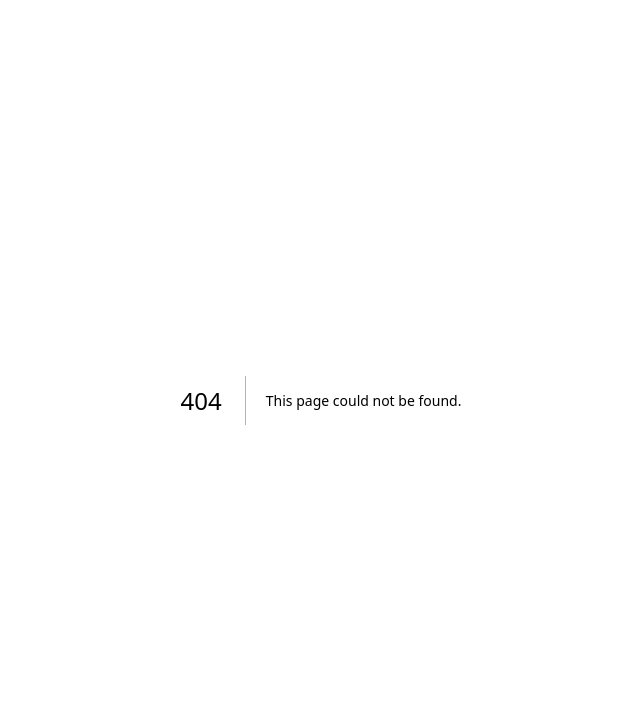
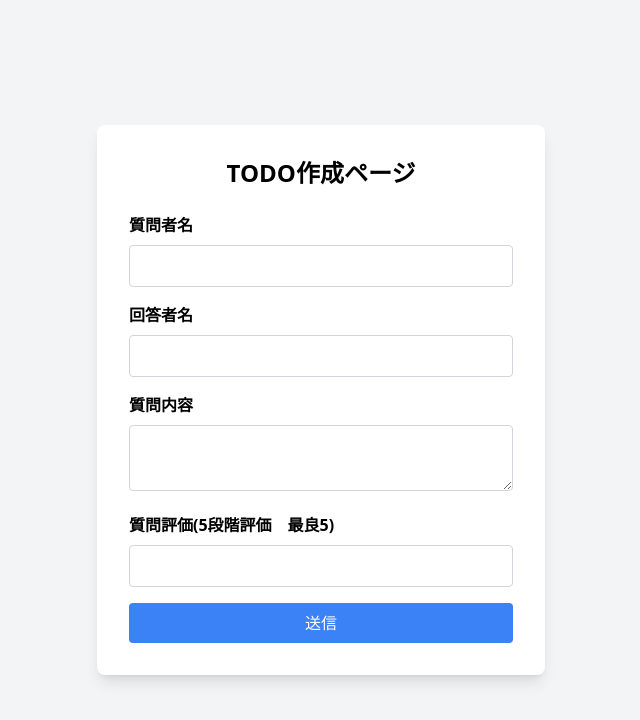
Before and after one commit to gray-1to/biprogy-hackathon-2024-fornt, a Next.js app: page /qa_archive/new in a window 1280 px wide. Before the commit this address had no page. Shown: the top 720 px of the page, without its empty margins (319-959 px from the left). Built offline with nearby package versions, Linux system fonts and the light colour scheme.

Commit message:
make qa_archive list/new

```diff
--- /dev/null
+++ b/src/pages/api/qa_archive/get.ts
@@ -0,0 +1,27 @@
+import type { NextApiRequest, NextApiResponse } from "next";
+
+type Data = {
+  questionier: {value: string},
+  answerer: {value: string},
+  question: {value: string},
+  evaluation: {value: number}
+};
+
+type Records = {
+  records: Array<Data>
+}
+
+export default function handler(
+  req: NextApiRequest,
+  res: NextApiResponse<Records>,
+) {
+  res.status(200).json({
+    "records":[{'questionier': {'value': 'Alice'},
+                'answerer': {'value': 'Bob'},
+                'question': {'value': 'how to build demo'},
+                'evaluation': {'value': 4}},
+                {'questionier': {'value': 'Danny'},
+                'answerer': {'value': 'Ema'},
+                'question': {'value': 'how to refactor'},
+                'evaluation': {'value': 2}},]});
+}
--- a/src/pages/api/todo/list.ts
+++ b/src/pages/api/todo/list.ts
@@ -1,12 +1,14 @@
 import type { NextApiRequest, NextApiResponse } from "next";
 
 type Data = {
-  name: string;
+  'worker': string,
+  'task': string,
+  'time': number
 };
 
 export default function handler(
   req: NextApiRequest,
-  res: NextApiResponse<Data>,
+  res: NextApiResponse<Array<Data>>,
 ) {
   res.status(200).json(
     [{'worker': 'Bill',
@@ -15,8 +17,4 @@ export default function handler(
     {'worker': 'Bob',
     'task': 'make presentation',
     'time': 60},]);
-// res.status(200).json(
-//     {'worker': 'Bill',
-//     'task': 'create demo',
-//     'time': 40});
 }
--- /dev/null
+++ b/src/pages/qa_archive/index.tsx
@@ -0,0 +1,27 @@
+import Head from 'next/head';
+
+const AboutPage = () => {
+  return (
+    <>
+      <Head>
+        <meta
+          property="og:title"
+          content="LAWBO X-Legal協会・00AI社共同開発 AIを活用した弁護士コミュニティサイト"
+        />
+        <meta
+          property="og:description"
+          content='AIを活用した弁護士コミュニティサイト 弁護士で作り上げる"弁護士の、弁護士による、弁護士のための"コミュニティ。'
+        />
+        {/* <meta name="robots" content="noindex,follow" /> */}
+        <title>LAWBO X-Legal協会・00AI社共同開発 AIを活用した弁護士コミュニティサイト</title>
+        <meta
+          name="description"
+          content='AIを活用した弁護士コミュニティサイト 弁護士で作り上げる"弁護士の、弁護士による、弁護士のための"コミュニティ。'
+        />
+      </Head>
+      <p>Avout</p>
+    </>
+  );
+};
+
+export default AboutPage;
--- /dev/null
+++ b/src/pages/qa_archive/list/index.tsx
@@ -0,0 +1,40 @@
+import type { InferGetServerSidePropsType, GetServerSideProps } from 'next'
+
+export const getServerSideProps = (async () => {
+    // TODO: set backend url
+    const API_URL = 'http://localhost:3000/api/qa_archive/get'
+    // const API_URL = 'http://127.0.0.1:3001/todo/get'
+    const res = await fetch(API_URL)
+    const repo = await res.json()
+    console.log(repo)
+
+    return { props: { repo } }
+  })
+
+
+export default function Home({repo}) {
+    return (
+        <table>
+            <thead>
+                <tr>
+                    <th>質問者</th>
+                    <th>回答者</th>
+                    <th>質問内容</th>
+                    <th>質問評価</th>
+                </tr>
+            </thead>
+            <tbody>
+                {repo.records.map((data) => {
+                    return (
+                        <tr>
+                            <th>{data.questionier.value}</th>
+                            <th>{data.answerer.value}</th>
+                            <th>{data.question.value}</th>
+                            <th>{data.evaluation.value}</th>
+                        </tr>
+                    )
+                })}
+            </tbody>
+        </table>
+    );
+}
--- /dev/null
+++ b/src/pages/qa_archive/new/index.tsx
@@ -0,0 +1,136 @@
+import Head from 'next/head';
+import { SubmitHandler, useForm } from 'react-hook-form';
+import React, { useState } from 'react';
+import FlashMessage from '@/hock/FlashMessage';
+
+type QAArchiveCreateParams = {
+  questionier: string,
+  answerer: string,
+  question: string,
+  evaluation: number
+};
+
+const QAArchiveNewPage = () => {
+  const [flashMessage, setFlashMessage] = useState<{
+    message: string;
+    type: 'success' | 'error';
+  } | null>(null);
+  const {
+    register,
+    handleSubmit,
+    formState: { errors },
+  } = useForm<QAArchiveCreateParams>();
+
+  const onSubmit: SubmitHandler<QAArchiveCreateParams> = async (data) => {
+    try {
+      console.log(JSON.stringify(data))
+      const response = await fetch('http://127.0.0.1:3001/qa_archive/post', {
+        method: 'POST',
+        body: JSON.stringify(data),
+        headers: {
+          'Content-Type': 'application/json',
+        },
+      });
+
+      if (!response.ok) {
+        throw new Error(`HTTP error! status: ${response.status}`);
+      }
+
+      const result = await response.json();
+      console.log(result);
+
+      setFlashMessage({ message: '編集内容の保存に成功しました', type: 'success' });
+    } catch (error) {
+      console.error('Error:', error);
+      setFlashMessage({ message: '保存中にエラーが発生しました', type: 'error' });
+    }
+  };
+
+  return (
+    <>
+      <Head>
+        <title>QAアーカイブ作成ページ</title>
+      </Head>
+
+      {flashMessage && (
+        <FlashMessage
+          message={flashMessage.message}
+          type={flashMessage.type}
+          onClose={() => setFlashMessage(null)}
+        />
+      )}
+      <div className="min-h-screen flex items-center justify-center bg-gray-100">
+        <div className="bg-white p-8 rounded-lg shadow-lg w-full max-w-md">
+          <h2 className="text-2xl font-bold mb-6 text-center">TODO作成ページ</h2>
+          <form onSubmit={handleSubmit(onSubmit)} className="space-y-4">
+            <div>
+              <label htmlFor="questionier" className="block font-semibold text-base mb-2">
+                質問者名
+              </label>
+              <input
+                id="questionier"
+                {...register('questionier', {
+                  required: '入力してください',
+                })}
+                className="border border-gray-300 rounded w-full py-2 px-3 focus:outline-none focus:ring-2 focus:ring-blue-500"
+              />
+              {errors.questionier && (
+                <span className="text-red-500 text-sm">{errors.questionier.message}</span>
+              )}
+            </div>
+            <div>
+              <label htmlFor="answerer" className="block font-semibold text-base mb-2">
+                回答者名
+              </label>
+              <input
+                id="answerer"
+                {...register('answerer', {
+                  required: '入力してください',
+                })}
+                className="border border-gray-300 rounded w-full py-2 px-3 focus:outline-none focus:ring-2 focus:ring-blue-500"
+              />
+              {errors.answerer && (
+                <span className="text-red-500 text-sm">{errors.answerer.message}</span>
+              )}
+            </div>
+            <div>
+              <label htmlFor="question" className="block font-semibold text-base mb-2">
+                質問内容
+              </label>
+              <textarea
+                id="question"
+                {...register('question', {
+                  required: '入力してください',
+                })}
+                className="border border-gray-300 rounded w-full py-2 px-3 focus:outline-none focus:ring-2 focus:ring-blue-500"
+              />
+              {errors.question && <span className="text-red-500 text-sm">{errors.question.message}</span>}
+            </div>
+            <div>
+              <label htmlFor="evaluation" className="block font-semibold text-base mb-2">
+                質問評価(5段階評価　最良5)
+              </label>
+              <input
+                id="evaluation"
+                type="number"
+                {...register('evaluation', {
+                  required: '入力してください',
+                })}
+                className="border border-gray-300 rounded w-full py-2 px-3 focus:outline-none focus:ring-2 focus:ring-blue-500"
+              />
+              {errors.evaluation && <span className="text-red-500 text-sm">{errors.evaluation.message}</span>}
+            </div>
+            <button
+              type="submit"
+              className="w-full bg-blue-500 text-white py-2 px-4 rounded hover:bg-blue-600 focus:outline-none focus:ring-2 focus:ring-blue-500 focus:ring-opacity-50"
+            >
+              送信
+            </button>
+          </form>
+        </div>
+      </div>
+    </>
+  );
+};
+
+export default QAArchiveNewPage;
--- a/src/pages/task/list/index.tsx
+++ b/src/pages/task/list/index.tsx
@@ -1,9 +1,6 @@
 import type { InferGetServerSidePropsType, GetServerSideProps } from 'next'
 
-// export const getServerSideProps = (async () => {
-export const getStaticProps = (async () => {
-    // TODO: set backend url
-    // const API_URL = 'http://localhost:3000/api/todo/list'
+export const getServerSideProps = (async () => {
     const API_URL = 'http://127.0.0.1:3001/todo/get'
     const res = await fetch(API_URL)
     const repo = await res.json()
```
